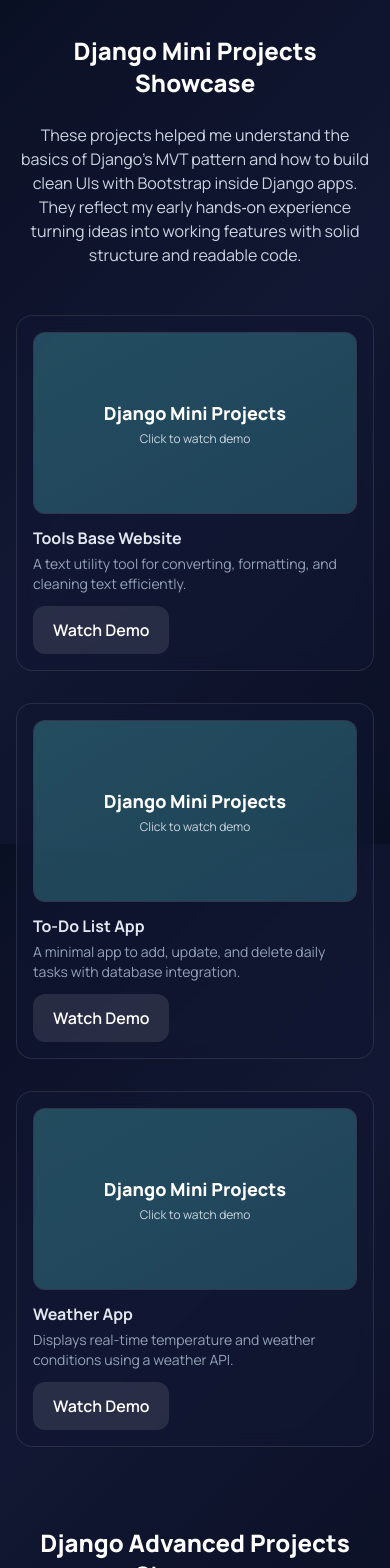
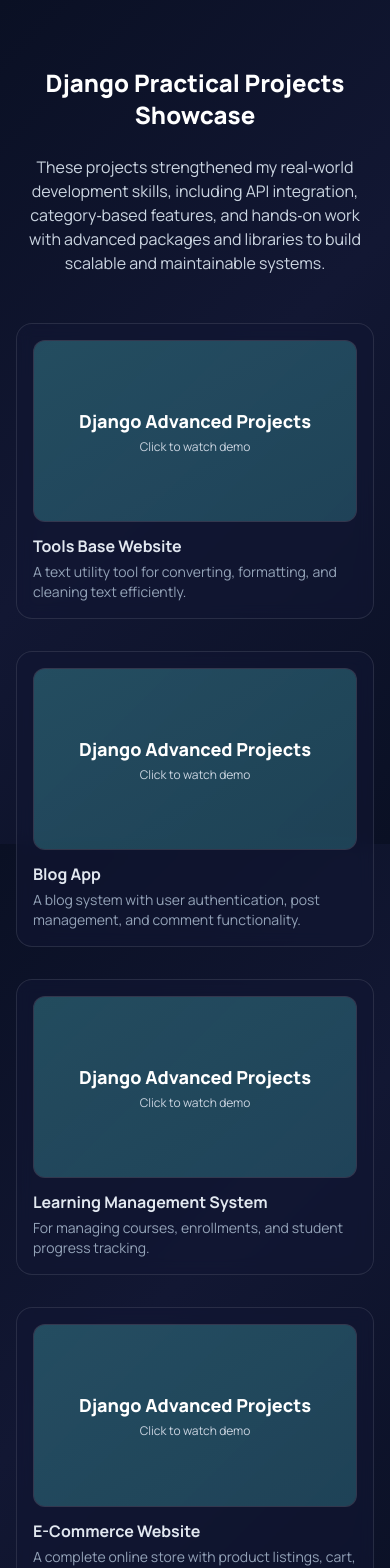
Before and after one commit to Laiba586/My_portfolio, a React (Vite) app: page / in a window 390 px wide. Shown: the part 4220-5788 px from the top of the page. Built offline with nearby package versions, Linux system fonts and the light colour scheme.

Commit message:
remove 2 projects

```diff
--- a/src/components/Projects.jsx
+++ b/src/components/Projects.jsx
@@ -9,25 +9,14 @@
   return id ? `https://drive.google.com/file/d/${id}/preview` : url
 }
 
-const mini = [
+
+
+const advanced = [
   {
     title: 'Tools Base Website',
     video: 'https://drive.google.com/file/d/1TUhP5BUBRO7E1EiKZNkr5eF1PgJrf6Hc/view?usp=drive_link',
     desc: 'A text utility tool for converting, formatting, and cleaning text efficiently.'
   },
-  {
-    title: 'To-Do List App',
-    video: 'https://drive.google.com/file/d/1z9SBrgRCUpzbD3jJyzkBzxrvLcCBlfoq/view?usp=drive_link',
-    desc: 'A minimal app to add, update, and delete daily tasks with database integration.'
-  },
-  {
-    title: 'Weather App',
-    video: 'https://drive.google.com/file/d/16X7_AMDjQLDGnrVKNk3rU_ZN86XTdRcH/view?usp=drive_link',
-    desc: 'Displays real-time temperature and weather conditions using a weather API.'
-  }
-]
-
-const advanced = [
   {
     title: 'Blog App',
     video: 'https://drive.google.com/file/d/1C_c37kYfarJ_xoBTmQOwhWp7jXjn7A2J/view?usp=drive_link',
@@ -69,40 +58,9 @@
       <div className="container-max">
         <SectionTitle title="My Portfolio" />
 
-        <h3 className="mt-12 text-2xl sm:text-3xl font-extrabold text-center text-white">Django Mini Projects Showcase</h3>
-        <p className="mt-6 text-center text-slate-300 max-w-3xl mx-auto">
-          These projects helped me understand the basics of Django’s MVT pattern and how to build clean UIs with Bootstrap inside Django apps.
-          They reflect my early hands‑on experience turning ideas into working features with solid structure and readable code.
-        </p>
-        <div className="mt-12 grid md:grid-cols-2 lg:grid-cols-3 gap-8">
-          {mini.map((p, idx) => (
-            <motion.div
-              key={p.title}
-              className="card p-4 border-white/10 cursor-pointer"
-              initial={{ opacity: 0, y: 24 }}
-              whileInView={{ opacity: 1, y: 0 }}
-              viewport={{ once: true, amount: 0.2 }}
-              transition={{ duration: 0.5, delay: idx * 0.05 }}
-              whileHover={{ scale: 1.02 }}
-              onClick={() => openVideo(p.video)}
-            >
-              <div className="aspect-video rounded-xl bg-white/5 border border-white/10 overflow-hidden relative">
-                <div className="absolute inset-0 bg-gradient-to-br from-accent/25 to-accent2/25" />
-                <div className="absolute inset-0 flex items-center justify-center">
-                  <div className="text-center">
-                    <div className="text-white font-extrabold text-lg">Django Mini Projects</div>
-                    <div className="text-slate-300 text-xs mt-1">Click to watch demo</div>
-                  </div>
-                </div>
-              </div>
-              <h4 className="mt-3 font-bold">{p.title}</h4>
-              <p className="mt-1 text-slate-400 text-sm">{p.desc}</p>
-              <button onClick={() => openVideo(p.video)} className="btn-secondary mt-3">Watch Demo</button>
-            </motion.div>
-          ))}
-        </div>
 
-        <h3 className="mt-20 text-2xl sm:text-3xl font-extrabold text-center text-white">Django Advanced Projects Showcase</h3>
+
+        <h3 className="mt-20 text-2xl sm:text-3xl font-extrabold text-center text-white">Django Practical Projects Showcase</h3>
         <p className="mt-6 text-center text-slate-300 max-w-3xl mx-auto">
           These projects strengthened my real‑world development skills, including API integration, category‑based features, and hands‑on work
           with advanced packages and libraries to build scalable and maintainable systems.
```
